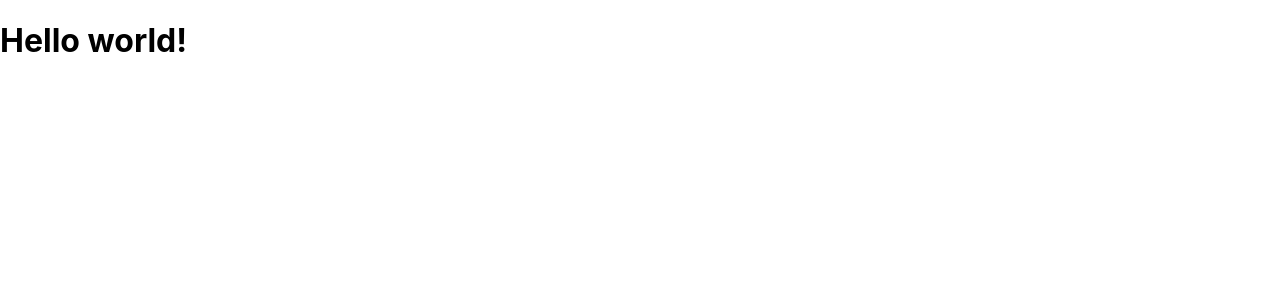
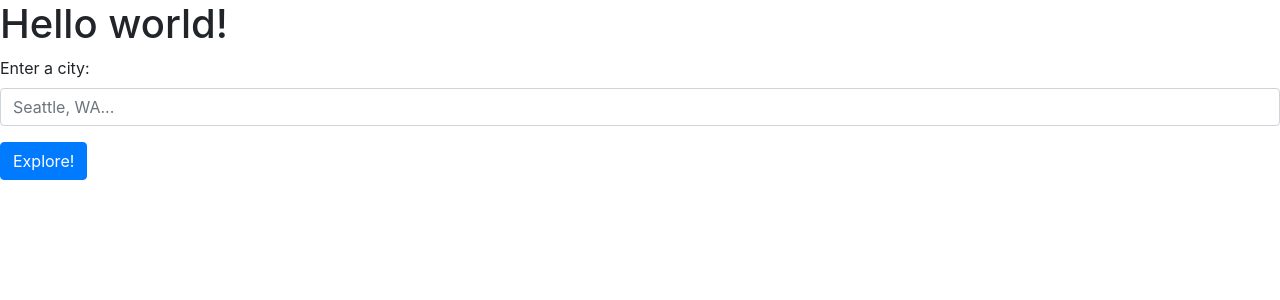
Before and after one commit to Mmarcos01/city-explorer, a React (Create React App) app: page / in a window 1280 px wide. Shown: the top 300 px of the page. Built offline with nearby package versions, Linux system fonts and the light colour scheme.

Commit message:
added form component

```diff
--- a/src/App.js
+++ b/src/App.js
@@ -1,10 +1,40 @@
 import './App.css';
 import React from 'react';
-// import axios from 'axios';
+import axios from 'axios';
+import CityForm from './CityForm.js';
+
 
 class App extends React.Component {
-  render () {
-    return (<h1>Hello world!</h1>);
+  constructor(props) {
+    super(props)
+
+    this.state = {
+      searchInput: false,
+      citySearched: '',
+    };
+  }
+
+handleSearch = async(citySearched) => {
+  console.log('searched', citySearched);
+
+  //request LocationIQ
+  let responseData = await axios.get(`https://us1.locationiq.com/v1/search.php?key=${process.env.REACT_APP_LOCATIONIQ_KEY}&q=${citySearched}&format=json`);
+  console.log(responseData);
+  this.setState({
+    searchInput: true,
+    citySearched: citySearched,
+    locationData: responseData.data[0]
+  });
+
+}
+
+  render() {
+    return (
+      <>
+        <h1>Hello world!</h1>
+        <CityForm />
+      </>
+    );
   }
 }
 
--- /dev/null
+++ b/src/CityForm.js
@@ -0,0 +1,36 @@
+import React from 'react';
+import Form from 'react-bootstrap/Form';
+import Button from 'react-bootstrap/Button';
+
+class CityForm extends React.Component {
+  constructor(props) {
+    super(props);
+    this.state = { value: '' };
+  }
+
+handleSubmit = (event) => {
+  event.preventDefault();
+  this.props.handleSubmit(this.state.value);
+}
+
+handleChange = (event) => {
+  event.preventDefault();
+  this.setState({ value: event.target.value })
+}
+
+render() {
+  return (
+    <Form>
+      <Form.Group>
+        <Form.Label>Enter a city:</Form.Label>
+        <Form.Control type="text" placeholder="Seattle, WA..." />
+      </Form.Group>
+      <Button onSubmit={this.handleSubmit} variant="primary" type="submit">
+        Explore!
+  </Button>
+    </Form>
+  );
+}
+}
+
+export default CityForm;
--- a/src/index.js
+++ b/src/index.js
@@ -1,5 +1,6 @@
 import React from 'react';
 import ReactDOM from 'react-dom';
+import 'bootstrap/dist/css/bootstrap.min.css';
 import './index.css';
 import App from './App';
 
```
Also changed, not shown: src/City.js (added).
